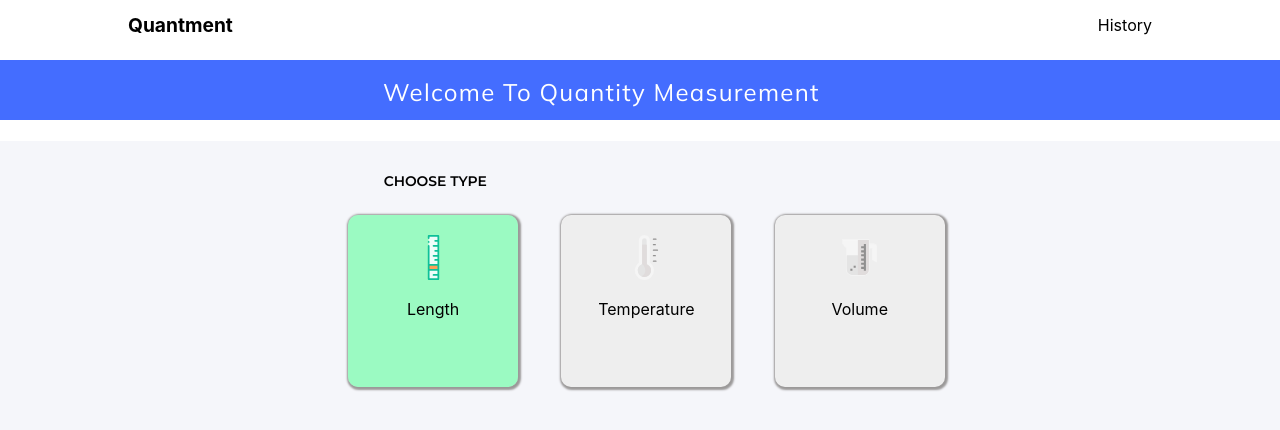
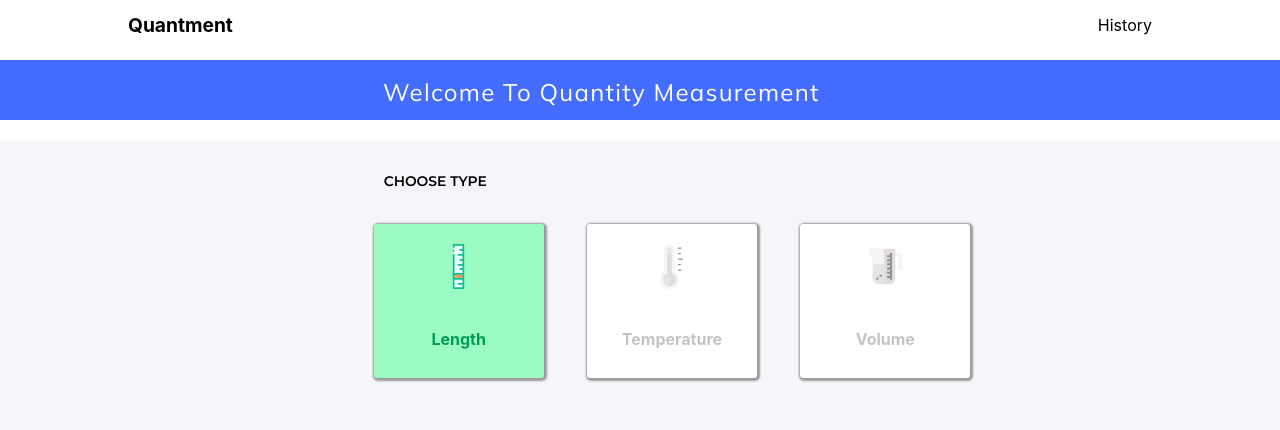
Before and after one commit to kyoolbaba/React-quantity-measurement, a React (Create React App) app: page / in a window 1280 px wide. Shown: the top 430 px of the page. Built offline with nearby package versions, Linux system fonts and the light colour scheme.

Commit message:
Added border and background color according to the units when Hovered

```diff
--- a/src/component/maincontainer/Units.jsx
+++ b/src/component/maincontainer/Units.jsx
@@ -11,15 +11,13 @@ function Units  (){
     const[imagesupdate,updateImage]=useState([scaleon,degreeoff,voloff]);
     const[imageson]=useState([scaleon,degreeon,volon])
     const[selectedUnit,setSelectedUnit]=useState(0);
-    const[background_color,setBackground_color]=useState('')
-    const[background_color_hover,setBackground_color_hover]=useState('')
     const[units]=useState(["Length","Temperature","Volume"])
     const [colorhover]=useState(['#00ff625e','#ff00005b','#0033ff5b'])
-    const[color,resetColor]=useState(['#00ff625e','#EEEEEE','#EEEEEE'])
-    const[colorset]=useState(['#EEEEEE','#EEEEEE','#EEEEEE'])
+    const[color,resetColor]=useState(['#00ff625e     ','#FFFFFF ','#FFFFFF '])
     const[textcolorhover]=useState(['rgb(0, 155, 90)','#ff0000ce','#006eff'])
-    const[textcolor]=useState(['#000000','#000000','#000000'])
-    const[border_color]=useState(['#00f396d5','#ff0000ce','#006eff'])
+    const[textcolor]=useState(['rgb(0, 155, 90)',' rgba(85, 85, 85, 0.349)','rgba(85, 85, 85, 0.349)'])
+    const[border_color]=useState(['1px solid #00f396d5','1px solid #ff0000ce','1px solid #006eff'])
+    const[actual_color]=useState(['none',' none','none'])
 
 
     function mouseOver(n){
@@ -33,8 +31,10 @@ function Units  (){
             }
         }
         updateImage(arr);
+        actual_color[n]=border_color[n]
         color[n]=colorhover[n]
         textcolor[n]=textcolorhover[n]
+
     }
 
     function mouseleave(n){
@@ -50,21 +50,21 @@ function Units  (){
                 arr[i]=imagesupdate[i];
             }
         }
+        actual_color[n]='rgba(85, 85, 85, 0.349)';
         color[n]='#EEEEEE'
-        textcolor[n]='#000000'
+        textcolor[n]='rgba(85, 85, 85, 0.349)'
         updateImage(arr);
     }
 
   function   click(n){
         const arr=[];
         for(let i=0;i<imagesof.length;i++){
-
             if(i===n){
                 arr[i]=imageson[i]
             }else{
                 arr[i]=imagesof[i];
                 color[i]='#EEEEEE'
-                textcolor[i]='#000000'
+                textcolor[i]='rgba(85, 85, 85, 0.349)'
             }
         }
         updateImage(arr);
@@ -75,6 +75,7 @@ function Units  (){
         {imagesupdate.map((e,index)=>{
          return  <div className="unit-box"
          style={{backgroundColor:color[index],
+           border:actual_color[index],
         }}
         onClick={()=>click(index)}
          onMouseOver={()=>mouseOver(index)}
--- a/src/style/MainContainer.scss
+++ b/src/style/MainContainer.scss
@@ -30,7 +30,7 @@ $font: 'Montserrat', sans-serif;
 width:50%;
 top:15%;
 height:30%;
-left: 15%;
+left: 17%;
 @include flex-variables(row,space-around );
 align-items: center;
 }
@@ -65,10 +65,10 @@ align-items: center;
 .unit-caption{
     font:$font;
     position:relative;
-    color:rgb(212, 212, 212);
+    color:rgba(85, 85, 85, 0.349);
     text-align:center;
-    color:rgb(192, 192, 192);
-    top:15px;
+    top:23%;
+    font-weight: bold;
 }
 
 .unit-box {
@@ -78,7 +78,14 @@ align-items: center;
     position: relative;
     width:170px;
     left: 21%;
-    height:90%;
+    height:80%;
+    color:rgb(197, 197, 197);
+
     top:-30%;
-    border-radius: 10px;;
+    border-radius: 3px;;
+    transition: 1s
 }
+
+.unit.box:hover{
+    transition:3s
+}
```
